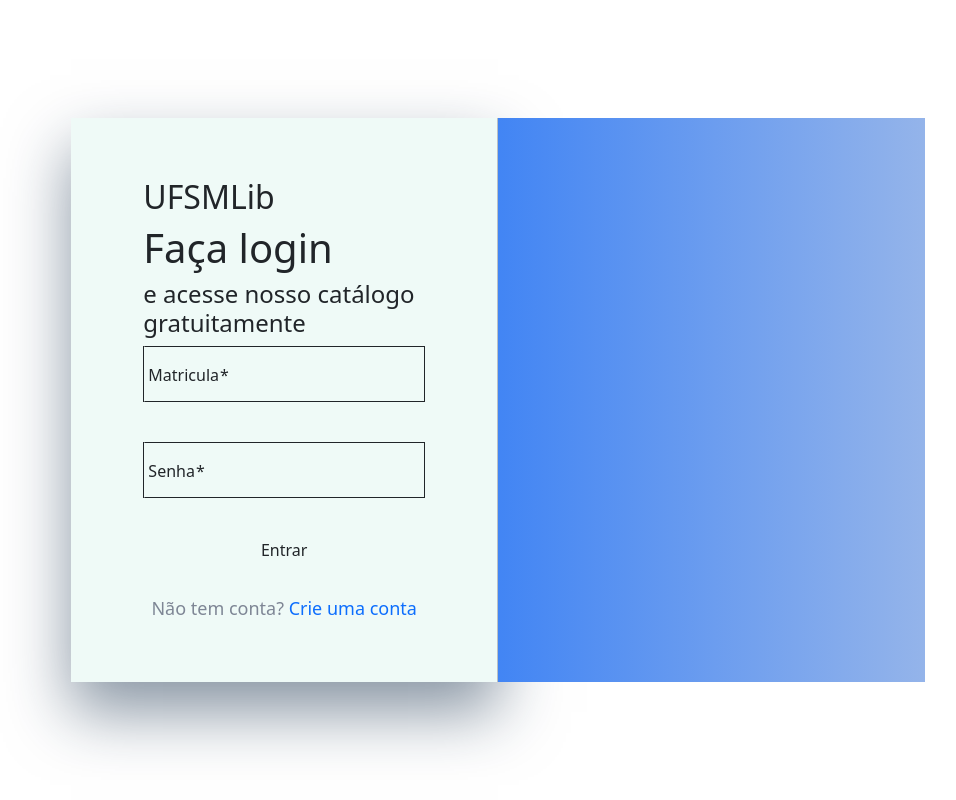
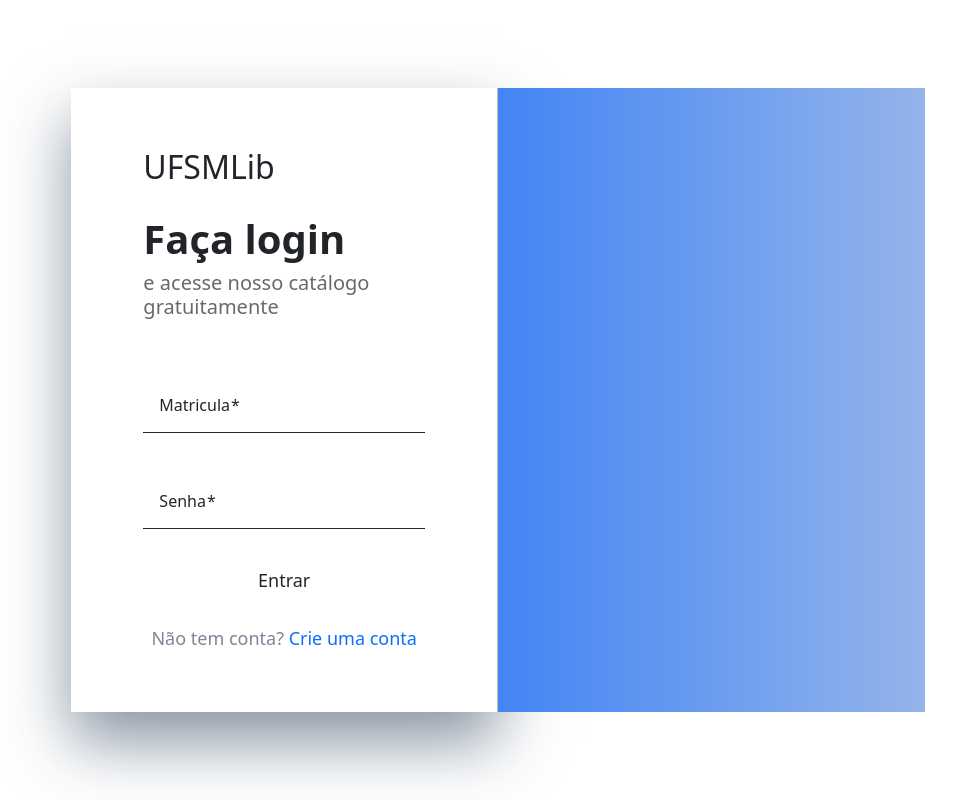
Before and after one commit to yrwnds/bibliotecadigital-front, an Angular app: page /login in a window 1280 px wide. Shown: the whole page, without its empty margins (142-1098 px from the left). Built offline with nearby package versions, Linux system fonts and the light colour scheme.

Commit message:
esqueleto de login

```diff
--- a/src/modules/root/login-component/login-component.css
+++ b/src/modules/root/login-component/login-component.css
@@ -1,18 +1,29 @@
 .new-user {
   font-size: 18px;
-  font-weight: 400;
-  line-height: 28.8px;
   color: #7e8695;
   margin-top: 16px;
   text-align: center;
 }
 
 a {
-  text-decoration:none;
+  text-decoration: none;
 }
+
 
 .login-button{
   border-radius: 0;
+  font-size: 18px;
+}
+
+.title{
+  padding-top: 20px;
+  font-weight: 700;
+}
+
+.subtitle{
+  color: dimgray;
+  font-size: 20px;
+  padding-bottom: 50px;
 }
 
 .login-left-form{
--- a/src/modules/root/login-component/login-component.html
+++ b/src/modules/root/login-component/login-component.html
@@ -1,18 +1,18 @@
 <div class="login-left-form">
   <h2>UFSMLib</h2>
 
-  <h1>Faça login</h1>
-  <h4>e acesse nosso catálogo gratuitamente</h4>
+  <h1 class="title">Faça login</h1>
+  <h4 class="subtitle">e acesse nosso catálogo gratuitamente</h4>
 
   <form class="d-flex flex-column" [formGroup]="form" (ngSubmit)="onSubmit()">
-    <mat-form-field appearance="outline" class="w-100 mb-3">
+    <mat-form-field appearance="fill" class="w-100 mb-3">
       <mat-label>Matricula</mat-label>
       <input matInput type="text" formControlName="matricula">
       <mat-error>
         Matrícula é obrigatória.
       </mat-error>
     </mat-form-field>
-    <mat-form-field appearance="outline" class="w-100 mb-2">
+    <mat-form-field appearance="fill" class="w-100 mb-2">
       <mat-label>Senha</mat-label>
       <input matInput type="password" autocomplete="current-password" formControlName="senha">
       <mat-error>
--- a/src/modules/root/registrar-component/registrar-component.html
+++ b/src/modules/root/registrar-component/registrar-component.html
@@ -1 +1 @@
-<p>registrar-component works!</p>
+<p>teste</p>
--- a/src/modules/root/root-component.css
+++ b/src/modules/root/root-component.css
@@ -5,5 +5,5 @@
 .login-left {
   border-right: 1px solid #bbc0c4;
   box-shadow: 0 30px 60px rgba(19, 45, 73, 0.5);
-  background-color: #effaf7;
+  background-color: white;
 }
--- a/src/modules/root/root-component.html
+++ b/src/modules/root/root-component.html
@@ -10,6 +10,7 @@
     </div>
 
     <div class="col-6 col-lg-4 login-right">
+      <img src="">
     </div>
 
   </div>
--- a/src/modules/root/root-component.ts
+++ b/src/modules/root/root-component.ts
@@ -1,12 +1,14 @@
 import { Component } from '@angular/core';
 import {MatCard, MatCardContent, MatCardHeader, MatCardSubtitle, MatCardTitle} from '@angular/material/card';
 import {RouterOutlet} from '@angular/router';
+import {MatFormField} from '@angular/material/form-field';
 
 @Component({
   selector: 'app-root-component',
   imports: [
     MatCard,
     MatCardTitle,
+    MatFormField,
     MatCardSubtitle,
     MatCardHeader,
     MatCardContent,
```
